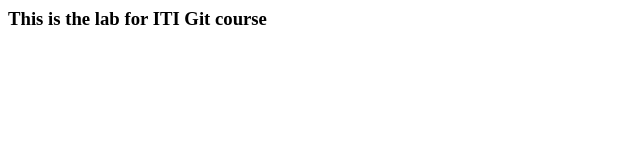
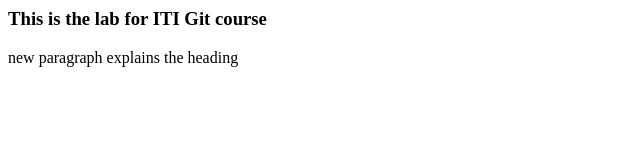
Before and after one commit to AmiraMohamed56/Git_lab_ITI, a plain HTML site: page index.html in a window 1280 px wide. Shown: the whole page, without its empty margins (0-640 px from the left). Drawn offline with Linux system fonts and the light colour scheme.

Commit message:
add code in index.html file

```diff
--- a/index.html
+++ b/index.html
@@ -4,5 +4,6 @@
     </head>
     <body>
         <h3>This is the lab for ITI Git course</h3>
+        <p>new paragraph explains the heading</p>
     </body>
 </html>
```
